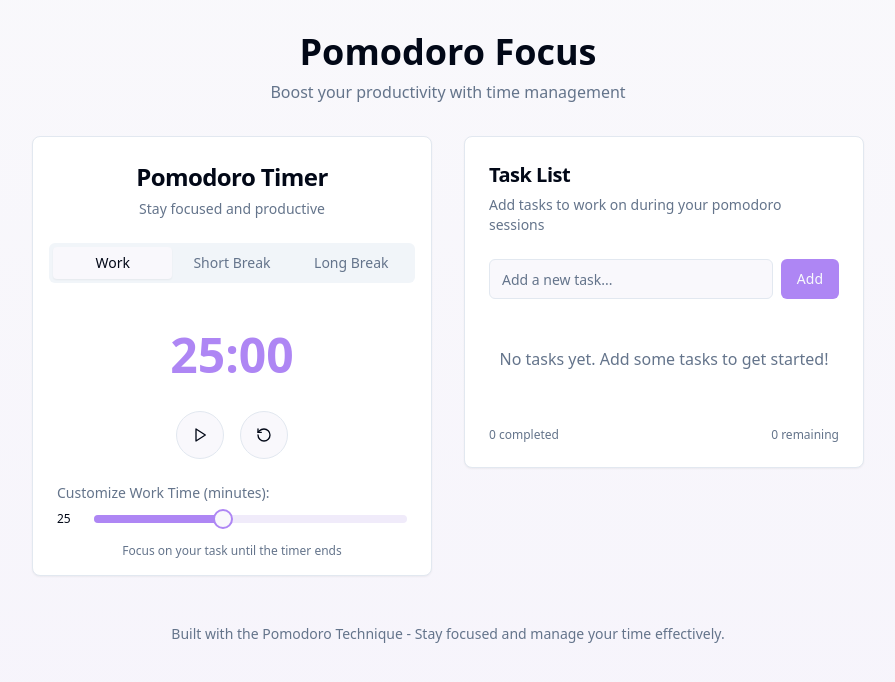
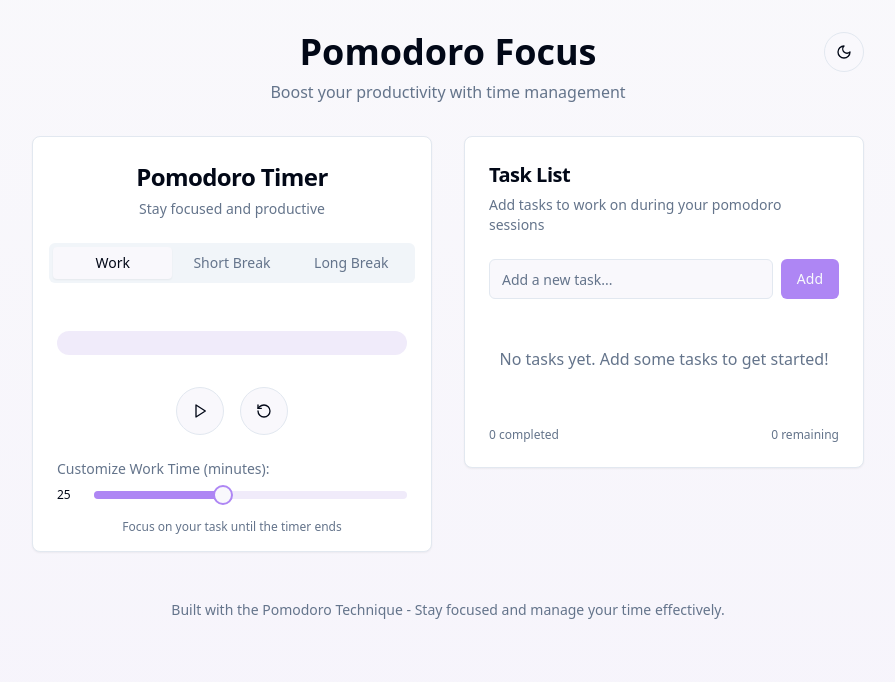
Before and after one commit to d-brsilva/pomodoro-todo-zen, a React (Vite) app: page / in a window 1280 px wide. Shown: the top 682 px of the page, without its empty margins (192-1087 px from the left). Built offline with nearby package versions, Linux system fonts and the light colour scheme.

Commit message:
feat: Implement timer adjustments and dark mode
- Replace time remaining with a loading bar.
- Add a button for dark mode toggle.
- Implement audio notification on timer completion.

```diff
--- a/src/components/PomodoroTimer.tsx
+++ b/src/components/PomodoroTimer.tsx
@@ -4,6 +4,7 @@ import { Card, CardContent, CardDescription, CardFooter, CardHeader, CardTitle }
 import { Button } from '@/components/ui/button';
 import { Slider } from '@/components/ui/slider';
 import { Tabs, TabsContent, TabsList, TabsTrigger } from '@/components/ui/tabs';
+import { Progress } from '@/components/ui/progress';
 import { toast } from '@/hooks/use-toast';
 import { Play, Pause, RotateCcw } from 'lucide-react';
 
@@ -108,15 +109,15 @@ const PomodoroTimer: React.FC = () => {
     }
   };
 
-  // Format seconds to mm:ss
+  // Calculate progress percentage for the progress bar
+  const progressPercent = 100 - ((timeLeft / customTime[mode]) * 100);
+
+  // Format time for screen readers and debugging
   const formatTime = (seconds: number): string => {
     const mins = Math.floor(seconds / 60);
     const secs = seconds % 60;
     return `${mins.toString().padStart(2, '0')}:${secs.toString().padStart(2, '0')}`;
   };
-
-  // Determine progress percentage for visual indicator
-  const progressPercent = (timeLeft / customTime[mode]) * 100;
 
   return (
     <Card className="w-full max-w-md mx-auto">
@@ -134,11 +135,22 @@ const PomodoroTimer: React.FC = () => {
 
         <CardContent className="pb-0">
           <div className="relative flex flex-col items-center justify-center">
-            <div
-              className={`text-5xl font-bold my-8 ${isRunning ? 'pulse' : ''}`}
-              style={{ color: mode === 'work' ? 'hsl(var(--primary))' : mode === 'shortBreak' ? 'hsl(160, 84%, 39%)' : 'hsl(220, 84%, 39%)' }}
-            >
-              {formatTime(timeLeft)}
+            {/* Progress bar to show time remaining */}
+            <div className="w-full my-8">
+              <Progress
+                value={progressPercent}
+                className={`h-6 ${isRunning ? 'pulse' : ''}`}
+                aria-label={`Time remaining: ${formatTime(timeLeft)}`}
+                style={{
+                  backgroundColor: 'hsl(var(--secondary))',
+                  '--progress-fill': mode === 'work'
+                    ? 'hsl(var(--primary))'
+                    : mode === 'shortBreak'
+                      ? 'hsl(160, 84%, 39%)'
+                      : 'hsl(220, 84%, 39%)'
+                } as React.CSSProperties}
+              />
+              <span className="sr-only">{formatTime(timeLeft)}</span>
             </div>
 
             <div className="flex gap-4 mb-6 w-full justify-center">
--- a/src/index.css
+++ b/src/index.css
@@ -36,6 +36,36 @@
     --radius: 0.5rem;
   }
 
+  .dark {
+    --background: 240 10% 3.9%;
+    --foreground: 0 0% 98%;
+
+    --card: 240 10% 3.9%;
+    --card-foreground: 0 0% 98%;
+
+    --popover: 240 10% 3.9%;
+    --popover-foreground: 0 0% 98%;
+
+    --primary: 262 83% 74%;
+    --primary-foreground: 240 5.9% 10%;
+
+    --secondary: 240 3.7% 15.9%;
+    --secondary-foreground: 0 0% 98%;
+
+    --muted: 240 3.7% 15.9%;
+    --muted-foreground: 240 5% 64.9%;
+
+    --accent: 240 3.7% 15.9%;
+    --accent-foreground: 0 0% 98%;
+
+    --destructive: 0 84.2% 60.2%;
+    --destructive-foreground: 0 0% 98%;
+
+    --border: 240 3.7% 15.9%;
+    --input: 240 3.7% 15.9%;
+    --ring: 262 83% 74%;
+  }
+
   * {
     @apply border-border;
   }
@@ -48,7 +78,7 @@
 
 @layer components {
   .task-item {
-    @apply flex items-center justify-between py-3 px-4 border-b border-gray-100 last:border-none;
+    @apply flex items-center justify-between py-3 px-4 border-b border-gray-100 last:border-none dark:border-gray-700;
   }
 
   .task-complete {
@@ -71,3 +101,8 @@
 .pulse {
   animation: pulse-ring 2s ease-out infinite;
 }
+
+/* Custom progress bar styling */
+.progress-indicator {
+  background-color: var(--progress-fill, hsl(var(--primary)));
+}
--- a/src/pages/Index.tsx
+++ b/src/pages/Index.tsx
@@ -1,15 +1,50 @@
 
-import React from 'react';
+import React, { useState, useEffect } from 'react';
 import PomodoroTimer from '@/components/PomodoroTimer';
 import TodoList from '@/components/TodoList';
+import { Button } from '@/components/ui/button';
+import { Moon, Sun } from 'lucide-react';
 
 const Index = () => {
+  const [isDarkMode, setIsDarkMode] = useState(false);
+
+  // Check for saved theme preference or system preference
+  useEffect(() => {
+    const savedTheme = localStorage.getItem('theme');
+    const prefersDark = window.matchMedia('(prefers-color-scheme: dark)').matches;
+
+    if (savedTheme === 'dark' || (!savedTheme && prefersDark)) {
+      setIsDarkMode(true);
+      document.documentElement.classList.add('dark');
+    }
+  }, []);
+
+  // Toggle dark/light mode
+  const toggleDarkMode = () => {
+    if (isDarkMode) {
+      document.documentElement.classList.remove('dark');
+      localStorage.setItem('theme', 'light');
+    } else {
+      document.documentElement.classList.add('dark');
+      localStorage.setItem('theme', 'dark');
+    }
+    setIsDarkMode(!isDarkMode);
+  };
+
   return (
-    <div className="min-h-screen bg-gradient-to-b from-background to-secondary/30 py-8 px-4">
+    <div className={`min-h-screen transition-colors duration-300 ${isDarkMode ? 'dark bg-gradient-to-b from-gray-900 to-gray-800' : 'bg-gradient-to-b from-background to-secondary/30'} py-8 px-4`}>
       <div className="container max-w-4xl mx-auto">
-        <header className="text-center mb-8">
-          <h1 className="text-3xl md:text-4xl font-bold text-foreground mb-2">Pomodoro Focus</h1>
-          <p className="text-muted-foreground">Boost your productivity with time management</p>
+        <header className="text-center mb-8 relative">
+          <Button
+            variant="outline"
+            size="icon"
+            className="absolute right-0 top-0 rounded-full"
+            onClick={toggleDarkMode}
+          >
+            {isDarkMode ? <Sun className="h-5 w-5" /> : <Moon className="h-5 w-5" />}
+          </Button>
+          <h1 className={`text-3xl md:text-4xl font-bold ${isDarkMode ? 'text-white' : 'text-foreground'} mb-2`}>Pomodoro Focus</h1>
+          <p className={`${isDarkMode ? 'text-gray-300' : 'text-muted-foreground'}`}>Boost your productivity with time management</p>
         </header>
 
         <div className="grid md:grid-cols-2 gap-8">
@@ -22,7 +57,7 @@ const Index = () => {
           </div>
         </div>
 
-        <footer className="mt-12 text-center text-sm text-muted-foreground">
+        <footer className={`mt-12 text-center text-sm ${isDarkMode ? 'text-gray-400' : 'text-muted-foreground'}`}>
           <p>Built with the Pomodoro Technique - Stay focused and manage your time effectively.</p>
         </footer>
       </div>
```
